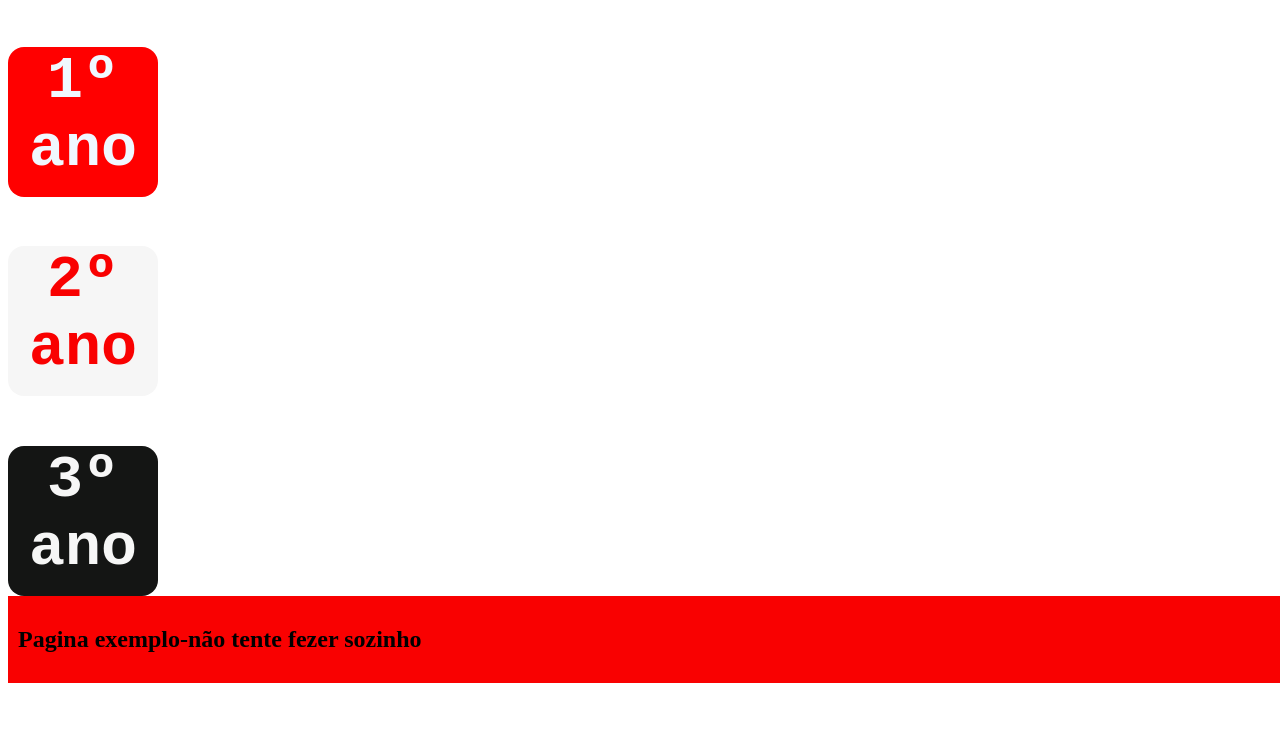
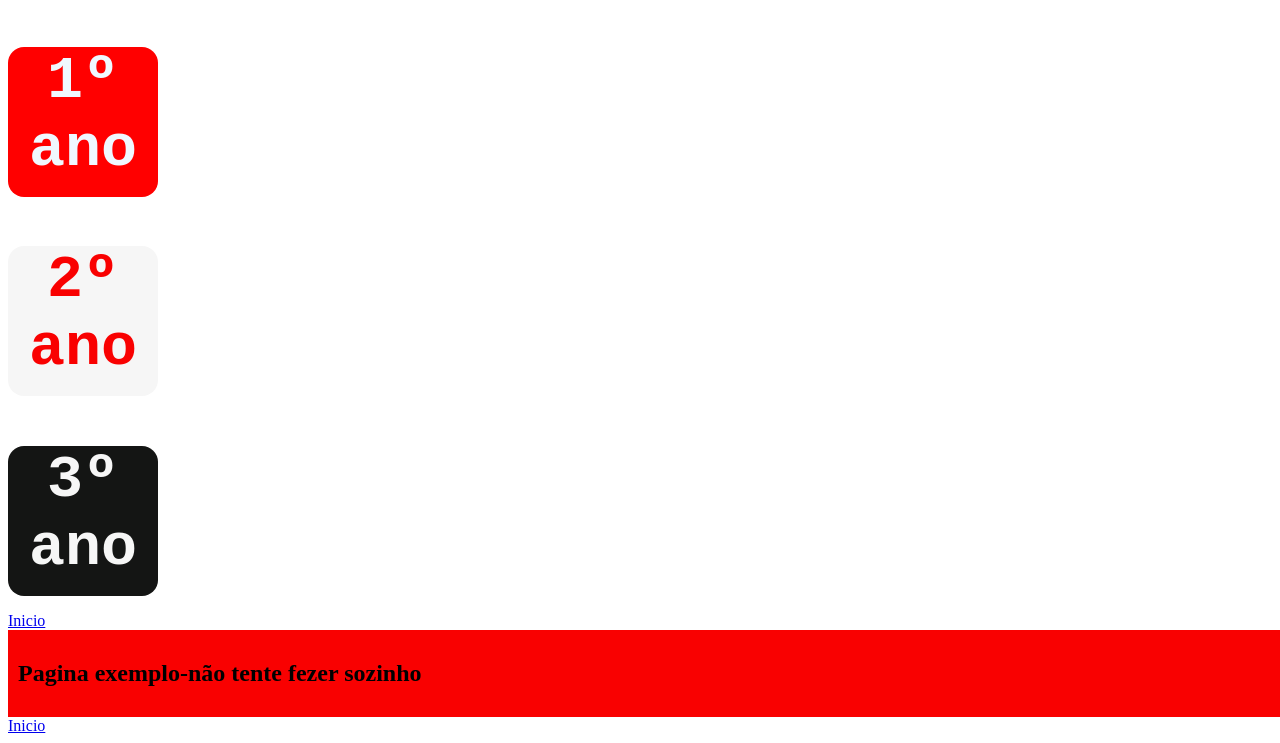
Before and after one commit to Analu-u/Aula05, a plain HTML site: page index.html in a window 1280 px wide. Shown: the part 1202-1945 px from the top of the page. Before the commit the page ends 1893 px from the top, so only its background shows below. Drawn offline with Linux system fonts and the light colour scheme.

Commit message:
Update index.html

```diff
--- a/index.html
+++ b/index.html
@@ -27,6 +27,9 @@
 
     </section>
  </main>
+    <p></p>
+    <a href="https://analu-u.github.io/teste/">Inicio</a>
  <footer><h2>Pagina exemplo-não tente fezer sozinho</h2></footer>
+    <a href="https://analu-u.github.io/teste/">Inicio</a>
 </body>
 </html>
```
